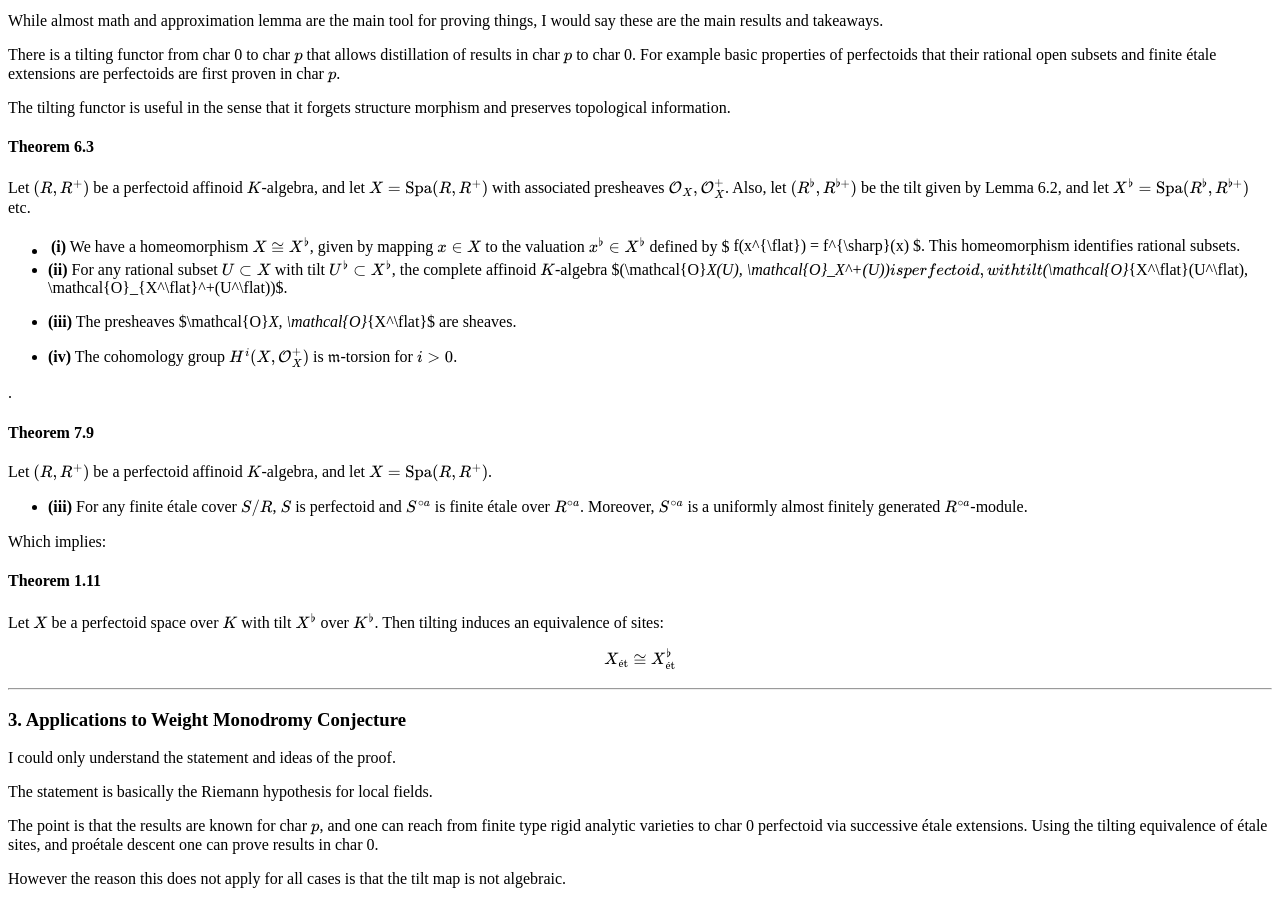
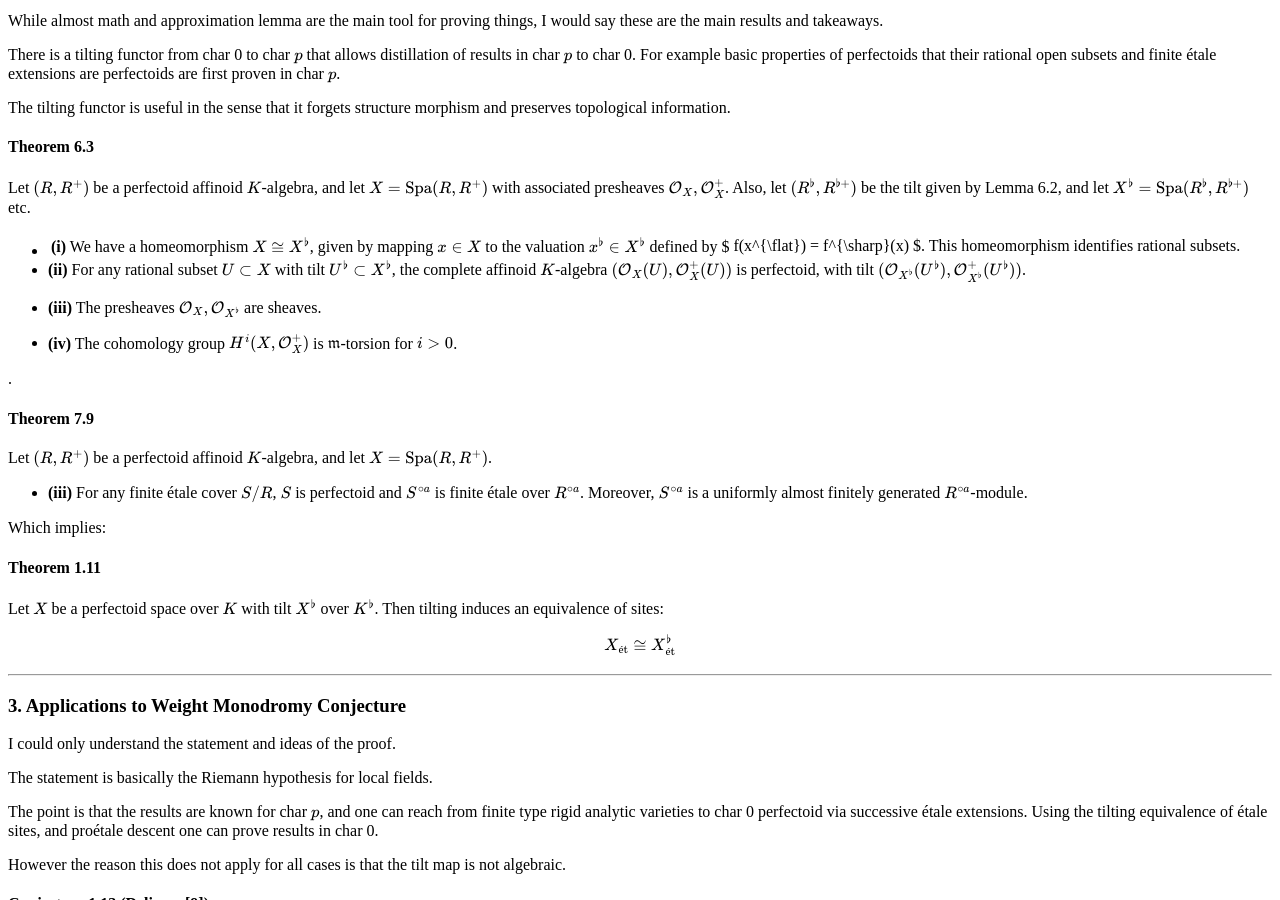
Before and after one commit to alchan00/alchan00.github.io, a Jekyll site: the page built from topics/p-adic-geometry/perfectoid-spaces/index.md, in a window 1280 px wide and 900 px high, scrolled down 490 px. Built offline with Jekyll 4.4.1, drawn with Linux system fonts in a browser that asks for light colours; our own code applies the rules of GitHub Pages for plain Markdown files.

Commit message:
Update index.md

```diff
--- a/topics/p-adic-geometry/perfectoid-spaces/index.md
+++ b/topics/p-adic-geometry/perfectoid-spaces/index.md
@@ -32,10 +32,10 @@ The tilting functor is useful in the sense that it forgets structure morphism an
 Let $(R, R^+)$ be a perfectoid affinoid $K$-algebra, and let $X = \mathrm{Spa}(R, R^+)$ with associated presheaves $\mathcal{O}_X, \mathcal{O}_X^+$. Also, let $(R^\flat, R^{\flat +})$ be the tilt given by Lemma 6.2, and let $X^\flat = \mathrm{Spa}(R^\flat, R^{\flat +})$ etc.
 
 * **(i)** We have a homeomorphism $X \cong X^{\flat}$, given by mapping $x \in X$ to the valuation $x^{\flat} \in X^{\flat}$ defined by $|f(x^{\flat})| = |f^{\sharp}(x)|$. This homeomorphism identifies rational subsets.
-{% raw %}
-* **(ii)** For any rational subset $U \subset X$ with tilt $U^\flat \subset X^\flat$, the complete affinoid $K$-algebra $(\mathcal{O}_X(U), \mathcal{O}_X^+(U))$ is perfectoid, with tilt $(\mathcal{O}_{X^\flat}(U^\flat), \mathcal{O}_{X^\flat}^+(U^\flat))$.
-* **(iii)** The presheaves $\mathcal{O}_X, \mathcal{O}_{X^\flat}$ are sheaves.
-{% endraw %}
+
+* **(ii)** For any rational subset $U \subset X$ with tilt $U^{\flat} \subset X^{\flat}$, the complete affinoid $K$-algebra $(\mathcal{O}\_X(U), \mathcal{O}\_X^+(U))$ is perfectoid, with tilt $(\mathcal{O}\_{X^{\flat}}(U^{\flat}), \mathcal{O}\_{X^{\flat}}^+(U^{\flat}))$.
+* **(iii)** The presheaves $\mathcal{O}\_X, \mathcal{O}\_{X^{\flat}}$ are sheaves.
+
 
 * **(iv)** The cohomology group $H^i(X, \mathcal{O}_X^+)$ is $\mathfrak{m}$-torsion for $i > 0$.
 
```
